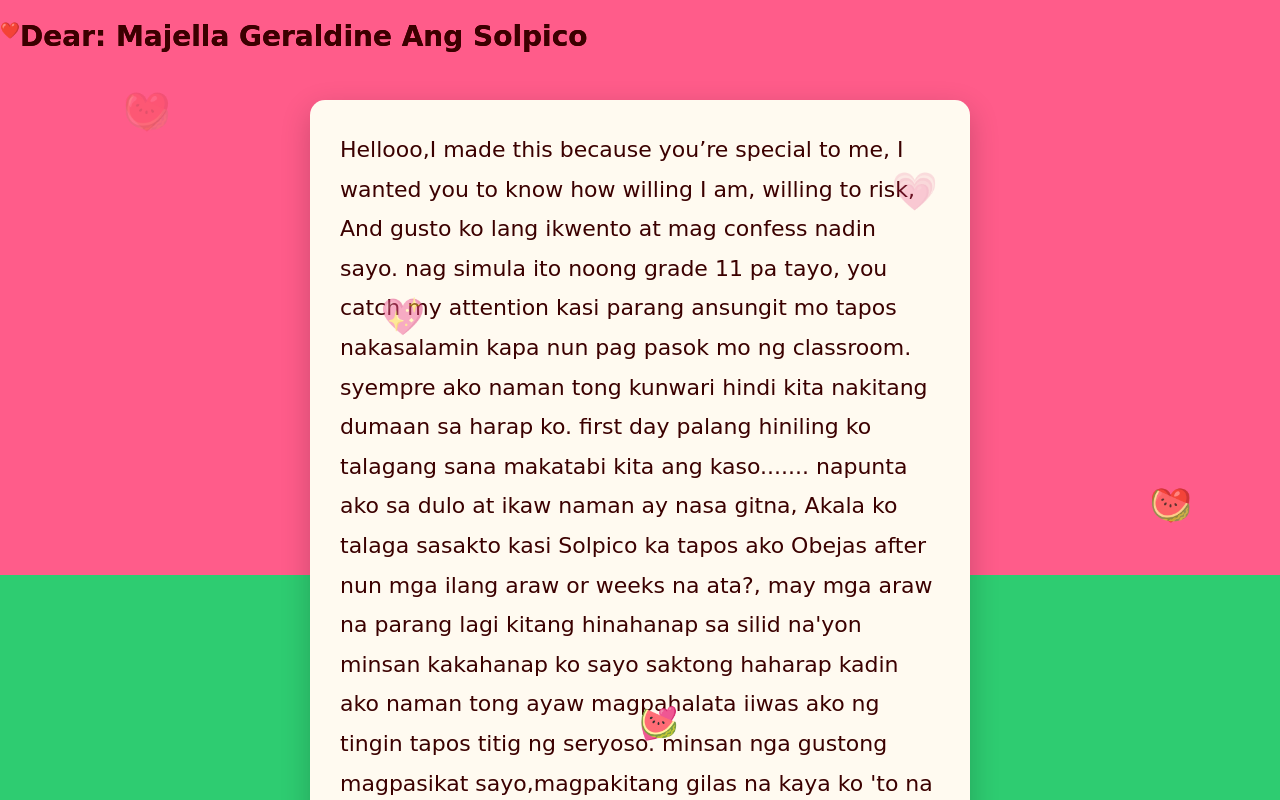
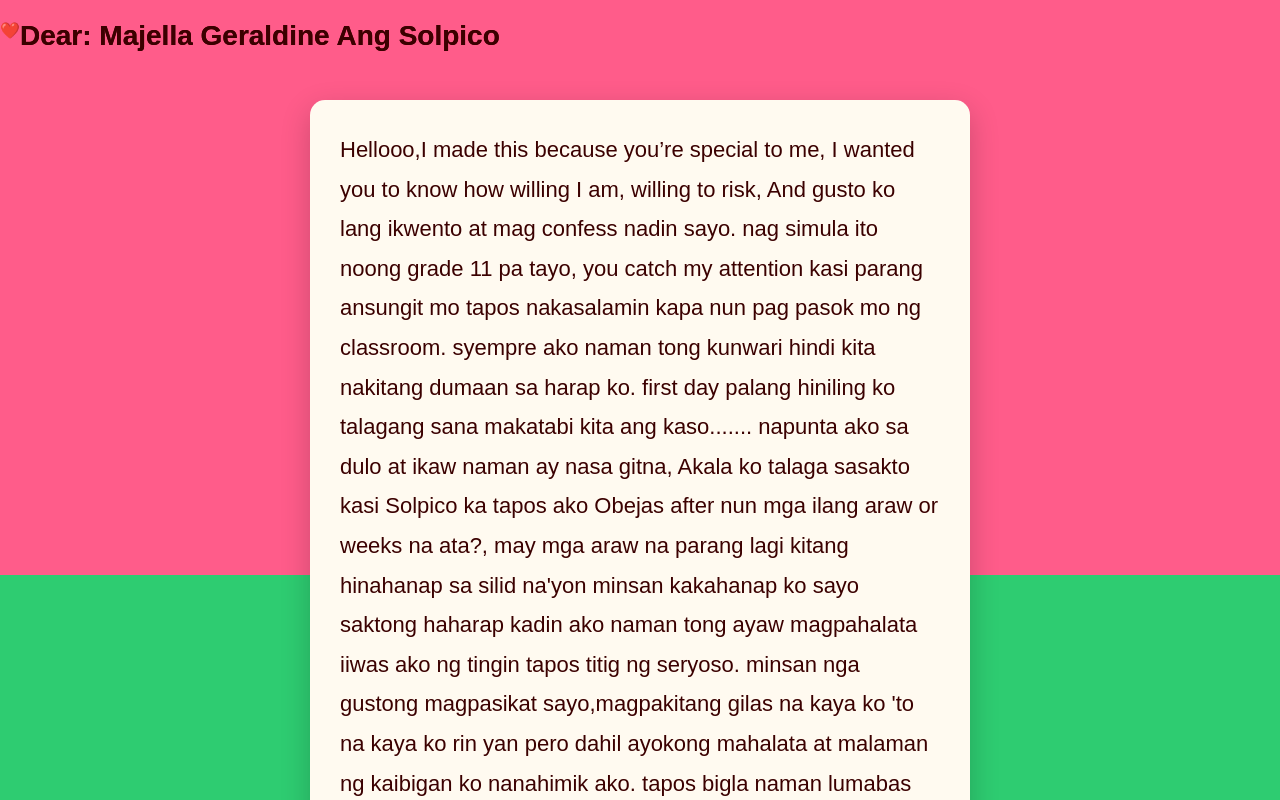
Before and after one commit to doubletake012-art/confession, a plain HTML site: page index.html in a window 1280 px wide. Shown: the top 800 px of the page. Drawn offline with Linux system fonts and the light colour scheme.

Commit message:
Set font to normal

```diff
--- a/style.css
+++ b/style.css
@@ -114,15 +114,21 @@
 /* Floating hearts */
 .hearts span {
   position: absolute;
-  bottom: -50px;
+  bottom: -2300px;
   font-size: 30px;
   animation: floatUp 8s infinite;
   opacity: 0.8;
 }
 
+
 /* Random positions & delays */
 .hearts span:nth-child(1) { left: 10%; animation-delay: 0s; }
 .hearts span:nth-child(2) { left: 30%; animation-delay: 2s; }
+.hearts span:nth-child(3) { left: 50%; animation-delay: 6s; }
+.hearts span:nth-child(4) { left: 70%; animation-delay: 16s; }
+.hearts span:nth-child(5) { left: 90%; animation-delay: 36s; }
+.hearts span:nth-child(1) { left: 10%; animation-delay: 60s; }
+.hearts span:nth-child(2) { left: 30%; animation-delay: 62s; }
 .hearts span:nth-child(3) { left: 50%; animation-delay: 4s; }
 .hearts span:nth-child(4) { left: 70%; animation-delay: 1s; }
 .hearts span:nth-child(5) { left: 90%; animation-delay: 3s; }
@@ -206,3 +212,9 @@
 body {
   overflow-y: scroll; /* vertical scroll sa buong page */
 }
+body {
+  font-family: Arial, sans-serif;
+}
+body {
+  font-family: sans-serif; /* o serif kung gusto mo mas classic */
+}
```
